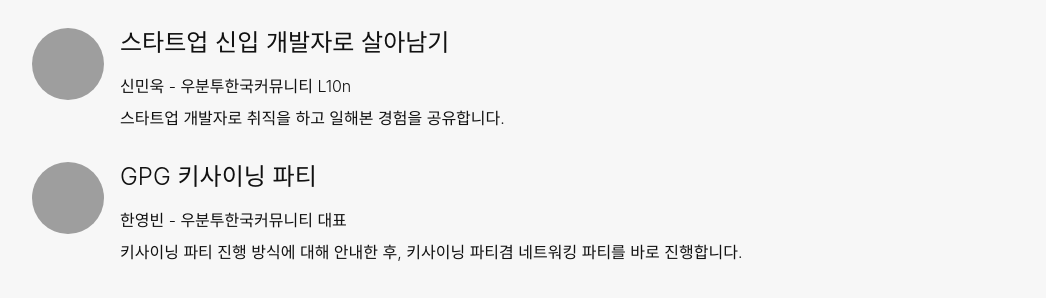
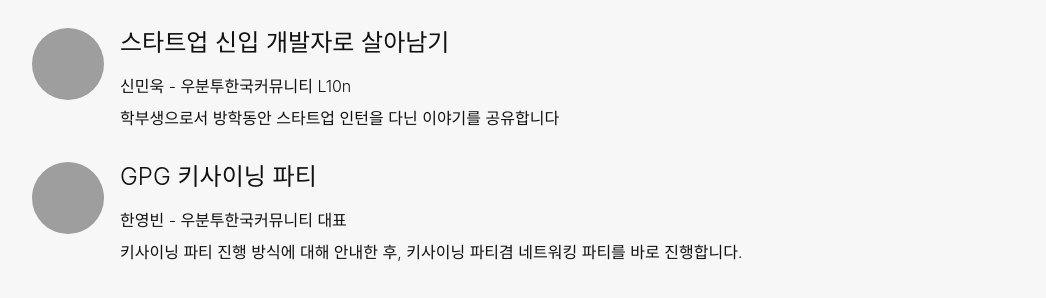
Before and after one commit to ubuntu-kr/events, a Jekyll site: the page built from _posts/2018-09-15-sept-seoul-seminar.md, in a window 1280 px wide and 900 px high, scrolled down 1180 px. Shown: the part 152-450 px from the top of the window, without its empty margins (113-1159 px from the left). Built offline with Jekyll 4.4.1, drawn with Linux system fonts in a browser that asks for light colours; some web fonts are replaced; grey boxes are pictures that could not be loaded.

Commit message:
Update 2018-09-15-sept-seoul-seminar.md

```diff
--- a/_posts/2018-09-15-sept-seoul-seminar.md
+++ b/_posts/2018-09-15-sept-seoul-seminar.md
@@ -30,7 +30,7 @@ image: "https://lh3.googleusercontent.com/imsPxBnT7QniuDhsiaywdkyKd8UTKuwYoxrg0l
 {% include profile.html
   profile="https://avatars0.githubusercontent.com/u/12551635?s=400&v=4"
   heading="스타트업 신입 개발자로 살아남기" bold="신민욱 - 우분투한국커뮤니티 L10n"
-  desc="스타트업 개발자로 취직을 하고 일해본 경험을 공유합니다." %}
+  desc="학부생으로서 방학동안 스타트업 인턴을 다닌 이야기를 공유합니다" %}
 
 {% include profile.html
   profile="https://avatars3.githubusercontent.com/u/1916739?s=400&v=4"
```
